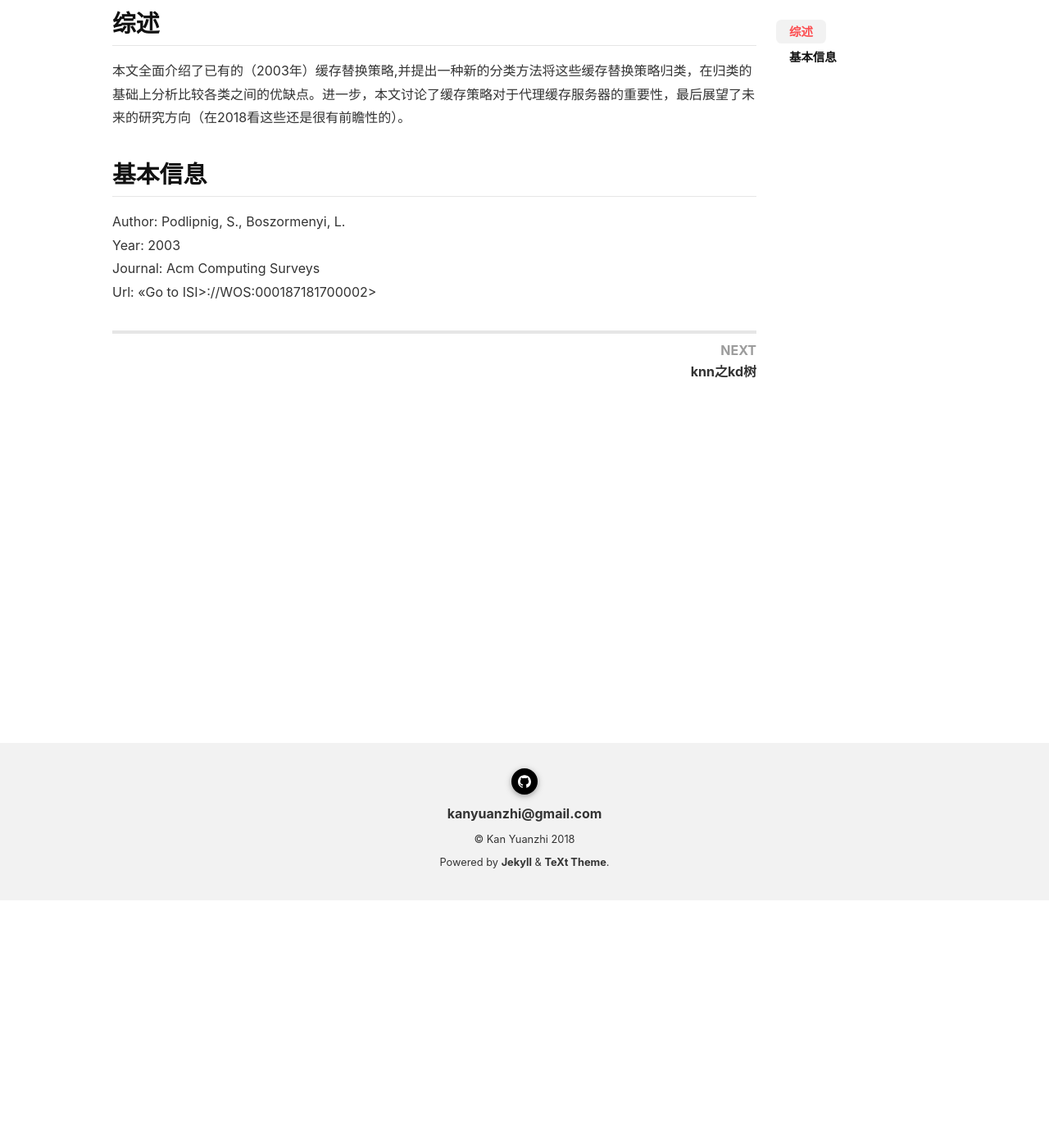
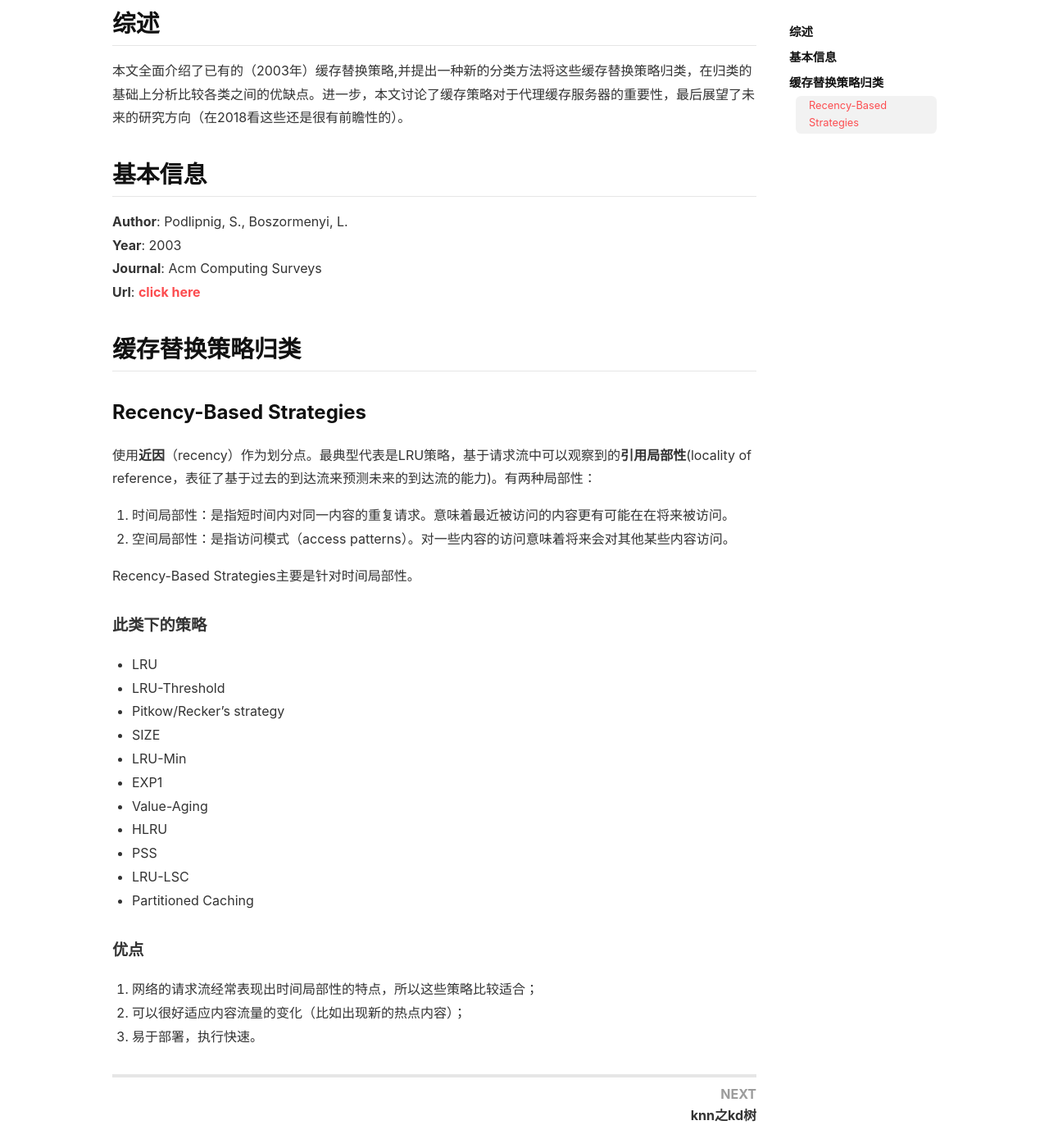
Before and after one commit to kanyuanzhi/kanyuanzhi.github.io, a Jekyll site: the page built from _posts/2018-07-10-论文阅读之《A survey of Web cache replacement strategies》.md, in a window 1280 px wide and 1400 px high, scrolled down 302 px. Shown: the whole window at 82% size. Built offline with Jekyll 4.4.1, drawn with Linux system fonts in a browser that asks for light colours; nearby versions of some CDN libraries; our own code applies the rules of GitHub Pages for plain Markdown files; comment, search, counter and statistics services are not loaded.

Commit message:
add a new article

```diff
--- a/_posts/2018-07-10-论文阅读之《A survey of Web cache replacement strategies》.md
+++ b/_posts/2018-07-10-论文阅读之《A survey of Web cache replacement strategies》.md
@@ -12,7 +12,38 @@ key: 20180710
 
 ## 基本信息
 
-Author: Podlipnig, S., Boszormenyi, L.<br>
-Year: 2003<br>
-Journal: Acm Computing Surveys<br>
-Url: <<Go to ISI>://WOS:000187181700002>
+**Author**: Podlipnig, S., Boszormenyi, L.<br>
+**Year**: 2003<br>
+**Journal**: Acm Computing Surveys<br>
+**Url**: [click here](http://apps.webofknowledge.com/InboundService.do?customersID=ResearchSoft&mode=FullRecord&IsProductCode=Yes&product=WOS&Init=Yes&Func=Frame&DestFail=http%3A%2F%2Fwww.webofknowledge.com&action=retrieve&SrcApp=EndNote&SrcAuth=ResearchSoft&SID=6E2nE3hfIggQQhgCdB9&UT=WOS%3A000187181700002)
+
+## 缓存替换策略归类
+
+### Recency-Based Strategies
+使用**近因**（recency）作为划分点。最典型代表是LRU策略，基于请求流中可以观察到的**引用局部性**(locality of reference，表征了基于过去的到达流来预测未来的到达流的能力)。有两种局部性：
+
+1. 时间局部性：是指短时间内对同一内容的重复请求。意味着最近被访问的内容更有可能在在将来被访问。
+
+2. 空间局部性：是指访问模式（access patterns）。对一些内容的访问意味着将来会对其他某些内容访问。
+
+Recency-Based Strategies主要是针对时间局部性。
+
+#### 此类下的策略
+
+- LRU
+- LRU-Threshold
+- Pitkow/Recker's strategy
+- SIZE
+- LRU-Min
+- EXP1
+- Value-Aging
+- HLRU
+- PSS
+- LRU-LSC
+- Partitioned Caching
+
+#### 优点
+
+1. 网络的请求流经常表现出时间局部性的特点，所以这些策略比较适合；
+2. 可以很好适应内容流量的变化（比如出现新的热点内容）；
+3. 易于部署，执行快速。
```
